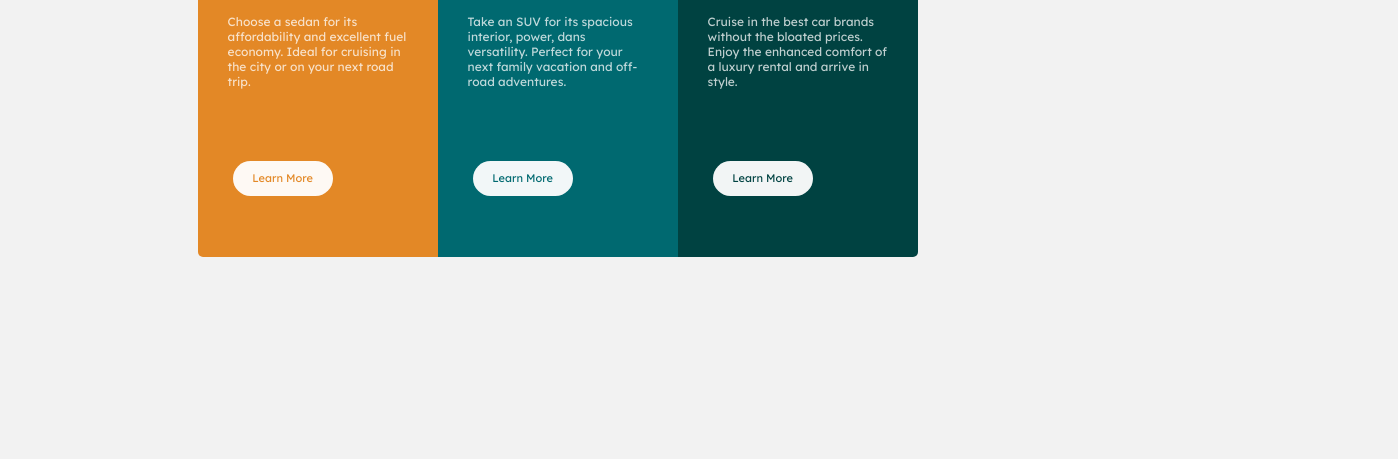
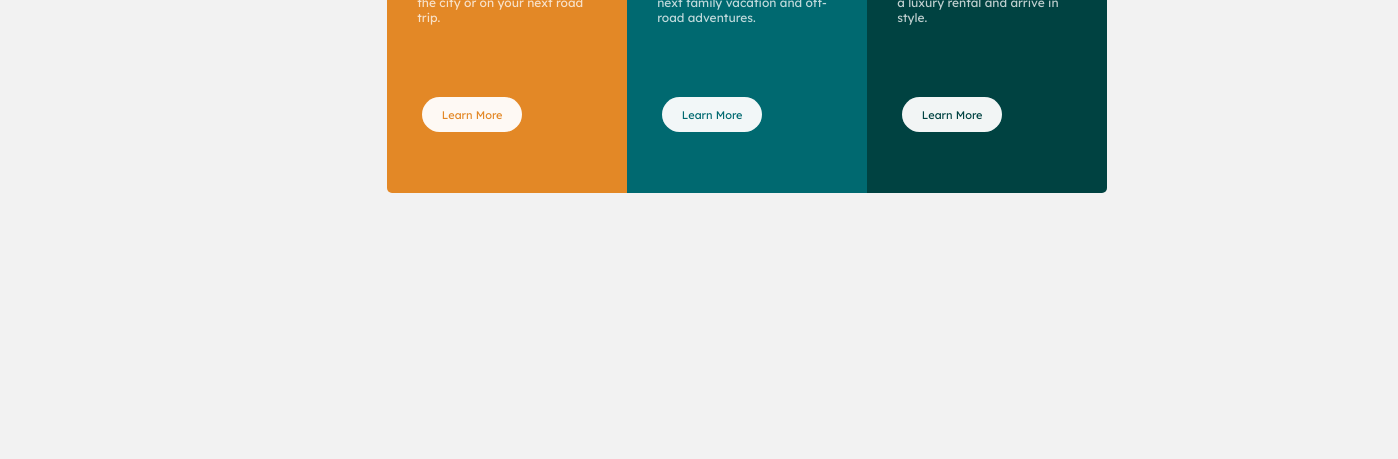
Before and after one commit to Supafei/3-Columns-challenge, a plain HTML site: page index.html in a window 1280 px wide. Shown: the part 341-800 px from the top of the page, 1398 px wide, since content can reach past the window. Drawn offline with Linux system fonts and the light colour scheme.

Commit message:
changement style

```diff
--- a/style.css
+++ b/style.css
@@ -27,8 +27,9 @@ body{
     flex-direction: row;
     height: 400px;
     width: 70%;
-    padding: 15%;
+    padding: 10%;
     border-radius: 50px;
+    margin-left: 20%;
 
 }
 
```
